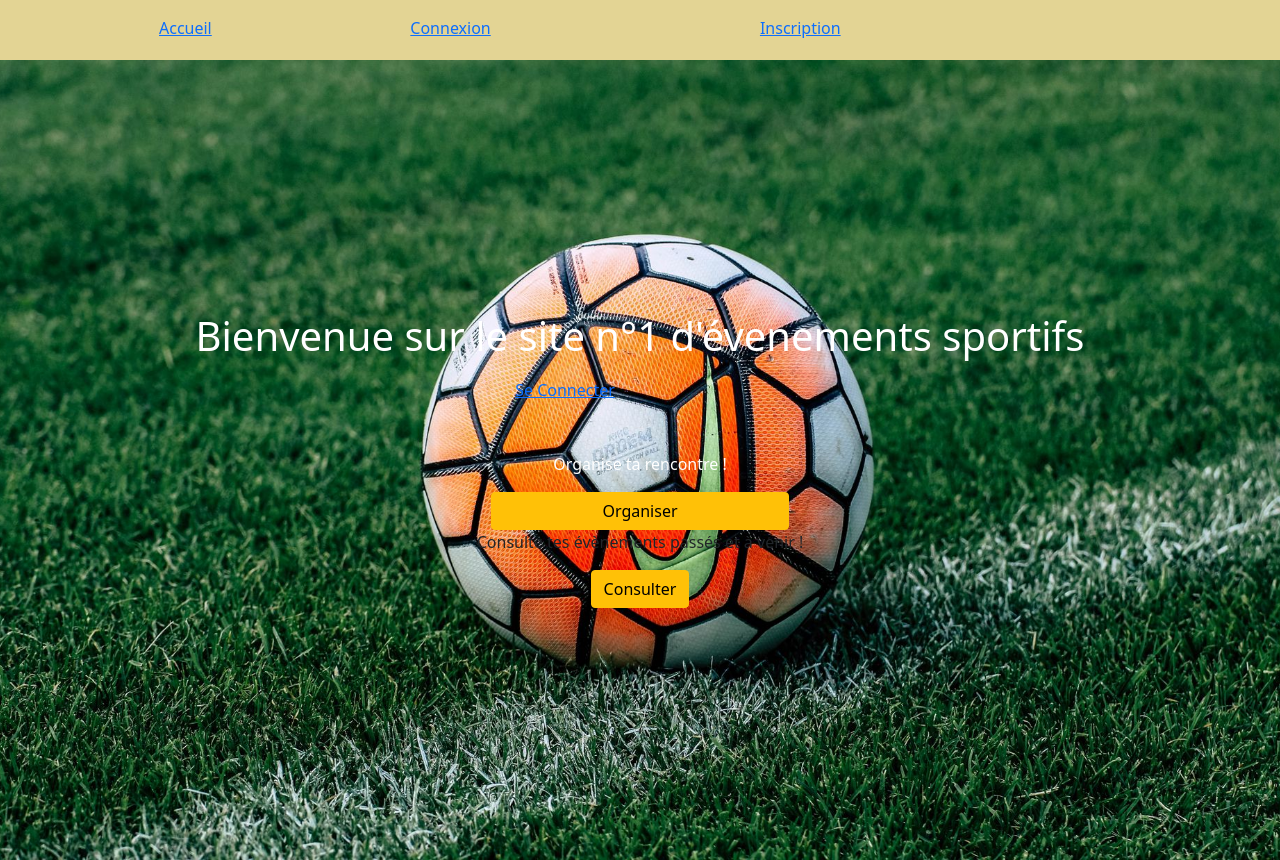
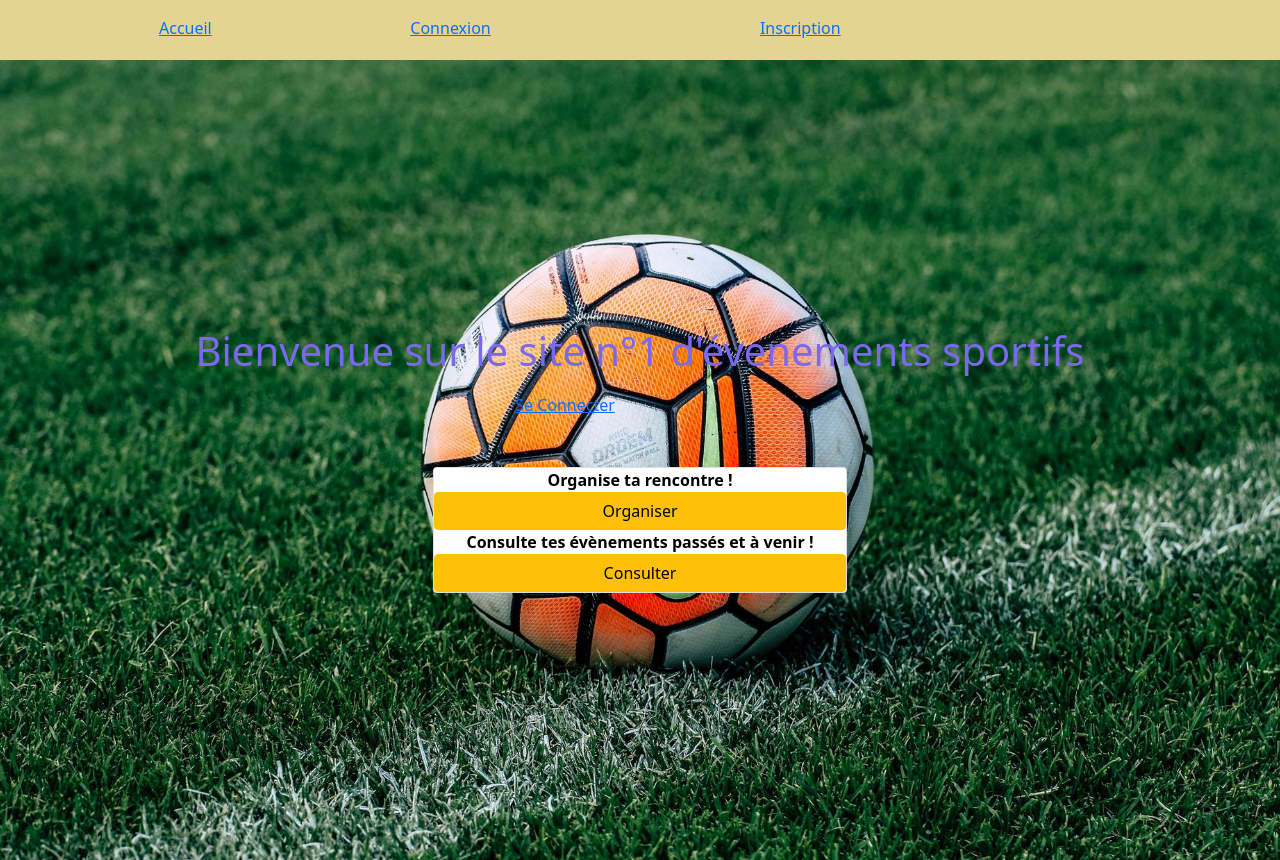
Before and after one commit to M0urad/ProjetSport, an Angular app in the folder Angular/: page /home in a window 1280 px wide. Built offline with nearby package versions, Linux system fonts and the light colour scheme.

Commit message:
modif site

```diff
--- a/Angular/src/app/app.component.html
+++ b/Angular/src/app/app.component.html
@@ -43,7 +43,10 @@
       </td>
 
       <td>
-        <a *ngIf="isLogged()" (click)="logoff()">Déconnexion</a>
+        <a  *ngIf="isLogged()" [routerLink]="['/home']"
+        routerLinkActive="active" (click)="logoff()" >Déconnexion</a>
+
+
       </td>
     </thead>
   </table>
--- a/Angular/src/app/crea-event/crea-event.component.css
+++ b/Angular/src/app/crea-event/crea-event.component.css
@@ -1,5 +1,12 @@
 .formulaire {
   width: fit-content;
+}
+label{
+  color: black;
+}
+
+h1{
+  color: mediumslateblue;
 }
 
 .showcase {
--- a/Angular/src/app/crea-event/crea-event.component.html
+++ b/Angular/src/app/crea-event/crea-event.component.html
@@ -2,7 +2,7 @@
 <div class="showcase">
   <div class="container">
     <h1>Création d'une rencontre</h1>
-    <form class="container col-6" [formGroup]="form">
+    <form class="card container col-6" [formGroup]="form">
       <fieldset>
         <form (ngSubmit)="save()">
           <div class="form-group">
--- a/Angular/src/app/home/home.component.css
+++ b/Angular/src/app/home/home.component.css
@@ -1,10 +1,11 @@
 h1 {
   text-align: center;
-  color:white ;
+  color: mediumslateblue ;
+
 }
 
-.row{
-  color: white;
+p{
+  color: black;
 }
 
 .connexion {
--- a/Angular/src/app/home/home.component.html
+++ b/Angular/src/app/home/home.component.html
@@ -7,9 +7,9 @@
     Se Connecter</a
   >
 </div>
-
+<form class="card container col-4">
 <div class="row">
-    <p class="card-text">Organise ta rencontre !</p>
+    <b><p class="card-text">Organise ta rencontre !</p></b>
     <a
       class="btn btn-warning"
       [routerLink]="['/creationEvent']"
@@ -19,15 +19,15 @@
     >
   </div>
 
-
-    <p class="card-text">Consulte tes évènements passés et à venir !</p>
+  <div class="row">
+    <b><p class="card-text">Consulte tes évènements passés et à venir !</p></b>
     <a
       [routerLink]="['/listEvents']"
       routerLinkActive="active"
       class="btn btn-warning"
     >
       Consulter
-    </a>
+    </a></div></form>
   </div>
 </body>
 </div>
```
